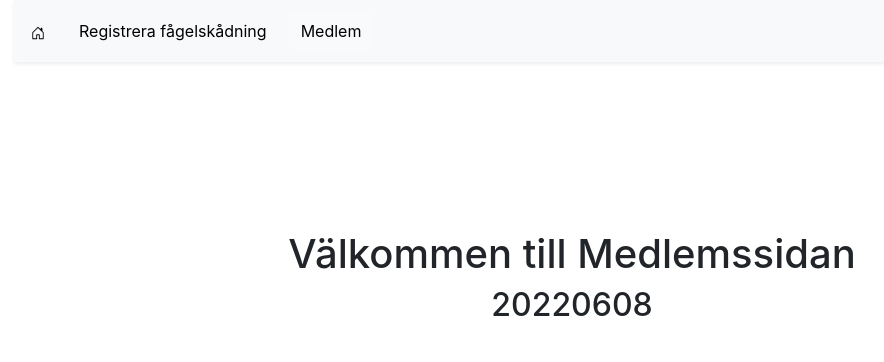
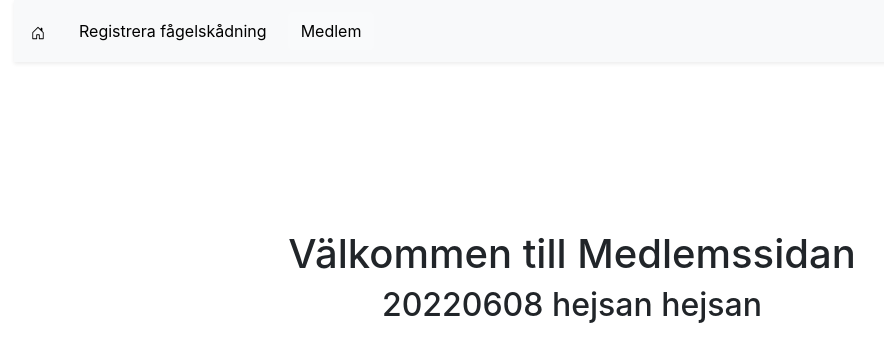
Before and after one commit to eckonsult/alertbird_fe, a React (Create React App) app: page /AlertBirdMembersPage in a window 1280 px wide. Shown: the top 362 px of the page, without its empty margins (68-952 px from the left). Built offline with nearby package versions, Linux system fonts and the light colour scheme.

Commit message:
20220608 test igen

```diff
--- a/src/Components/AlertbirdMemberspage.js
+++ b/src/Components/AlertbirdMemberspage.js
@@ -30,7 +30,7 @@ return(
               <br/>
               <br/>
               <h1>Välkommen till Medlemssidan </h1>
-              <h2>20220608 </h2>
+              <h2>20220608 hejsan hejsan </h2>
               <br/>
               <br/>
               <br/>
```
